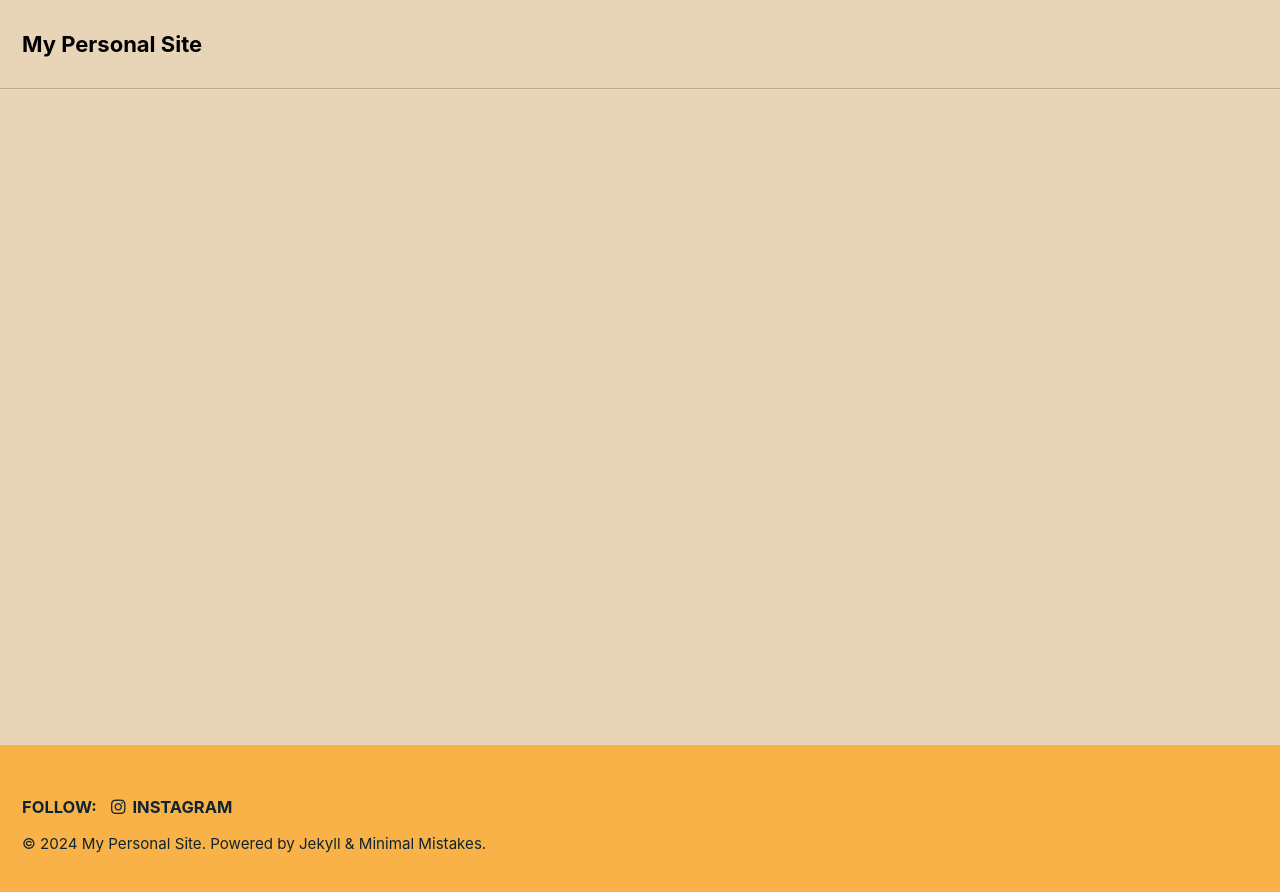
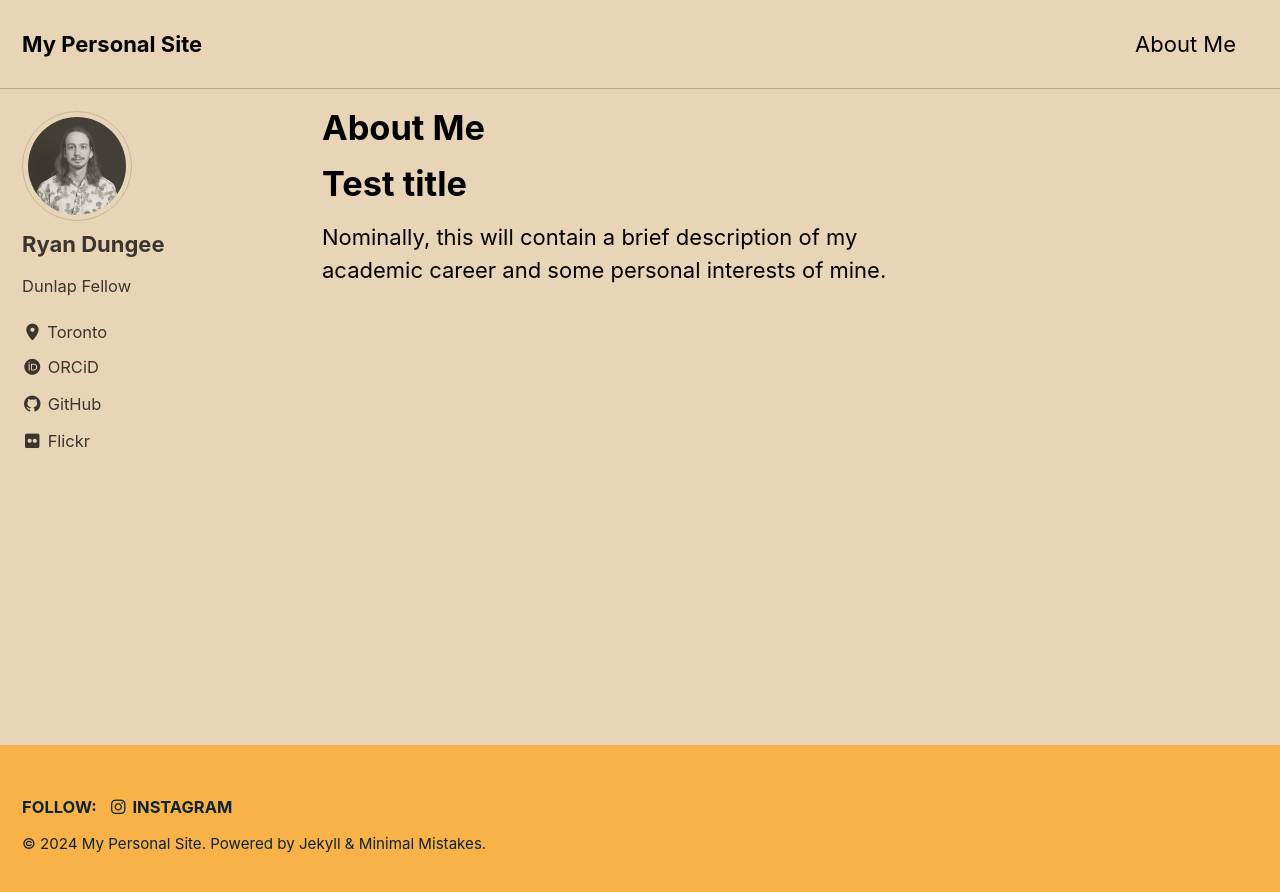
Before and after one commit to rdungee/rdungee.github.io, a Jekyll site: the page built from _pages/about.md, in a window 1280 px wide. Shown: the top 892 px of the page. Built offline with Jekyll 4.4.1, drawn with Linux system fonts in a browser that asks for light colours; cached includes are drawn as plain includes; our own code applies the rules of GitHub Pages for plain Markdown files.

Commit message:
Adding first page

```diff
--- a/_data/navigation.yml
+++ b/_data/navigation.yml
@@ -1,9 +1,7 @@
 # main links
 main:
-  # - title: "Quick-Start Guide"
-  #   url: https://mmistakes.github.io/minimal-mistakes/docs/quick-start-guide/
-  # - title: "About"
-  #   url: https://mmistakes.github.io/minimal-mistakes/about/
+  - title: "About Me"
+    url: /about/
   # - title: "Sample Posts"
   #   url: /year-archive/
   # - title: "Sample Collections"
--- a/_pages/about.md
+++ b/_pages/about.md
@@ -1,5 +1,11 @@
 ---
 permalink: /about/
-title: "Test page"
-excerpt: "I am testing page creation"
+title: "About Me"
+author_profile: true
+excerpt: "Who am I? What do I work on?"
+layout: single
 ---
+
+# Test title
+
+Nominally, this will contain a brief description of my academic career and some personal interests of mine.
```
Also changed, not shown: _pages/home.md (+10 -0 lines).
